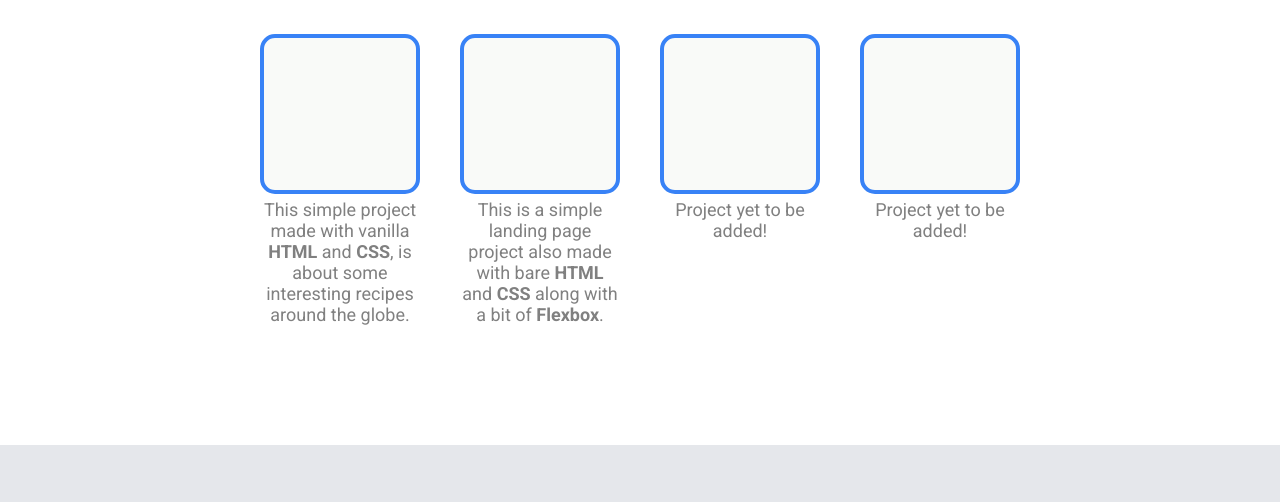
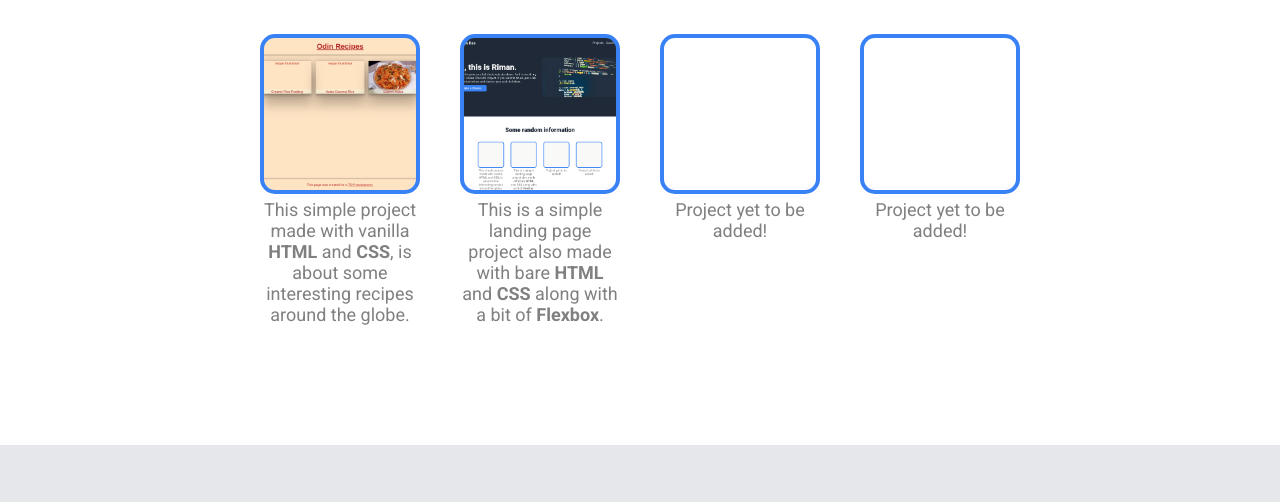
Before and after one commit to rimanz/landing-page, a plain HTML site: page index.html in a window 1280 px wide. Shown: the part 598-1100 px from the top of the page. Drawn offline with Linux system fonts and the light colour scheme.

Commit message:
Update page content

```diff
--- a/index.html
+++ b/index.html
@@ -39,11 +39,11 @@
 
             <div class="grid">
                 <a href="https://rimanz.github.io/odin-recipes/"><div class="card">
-                    <div class="thumb"></div>
+                    <div class="thumb odin-recipe"></div>
                     <div class="caption">This simple project made with vanilla <b>HTML</b> and <b>CSS</b>, is about some interesting recipes around the globe.</div>
                 </div></a>
                 <a href="https://rimanz.github.io/landing-page/"><div class="card">
-                    <div class="thumb"></div>
+                    <div class="thumb landing-page"></div>
                     <div class="caption">This is a simple landing page project also made with bare <b>HTML</b> and <b>CSS</b> along with a bit of <b>Flexbox</b>.</div>
                 </div></a>
                 <a href="#"><div class="card">
--- a/style.css
+++ b/style.css
@@ -156,8 +156,19 @@ h2 {
     width: 160px;
     border: 4px solid #3882f6;
     border-radius: 15px;
-    background-color: #f9faf8;
+    /* background-color: #f9faf8; */
     background-size: cover;
+    background-repeat: no-repeat;
+    background-position: center;
+}
+
+.thumb.odin-recipe {
+    background-image: url(images/odin-recipes.png);
+}
+
+
+.thumb.landing-page {
+    background-image: url(images/landing-page.png);
 }
 
 .caption {
```
